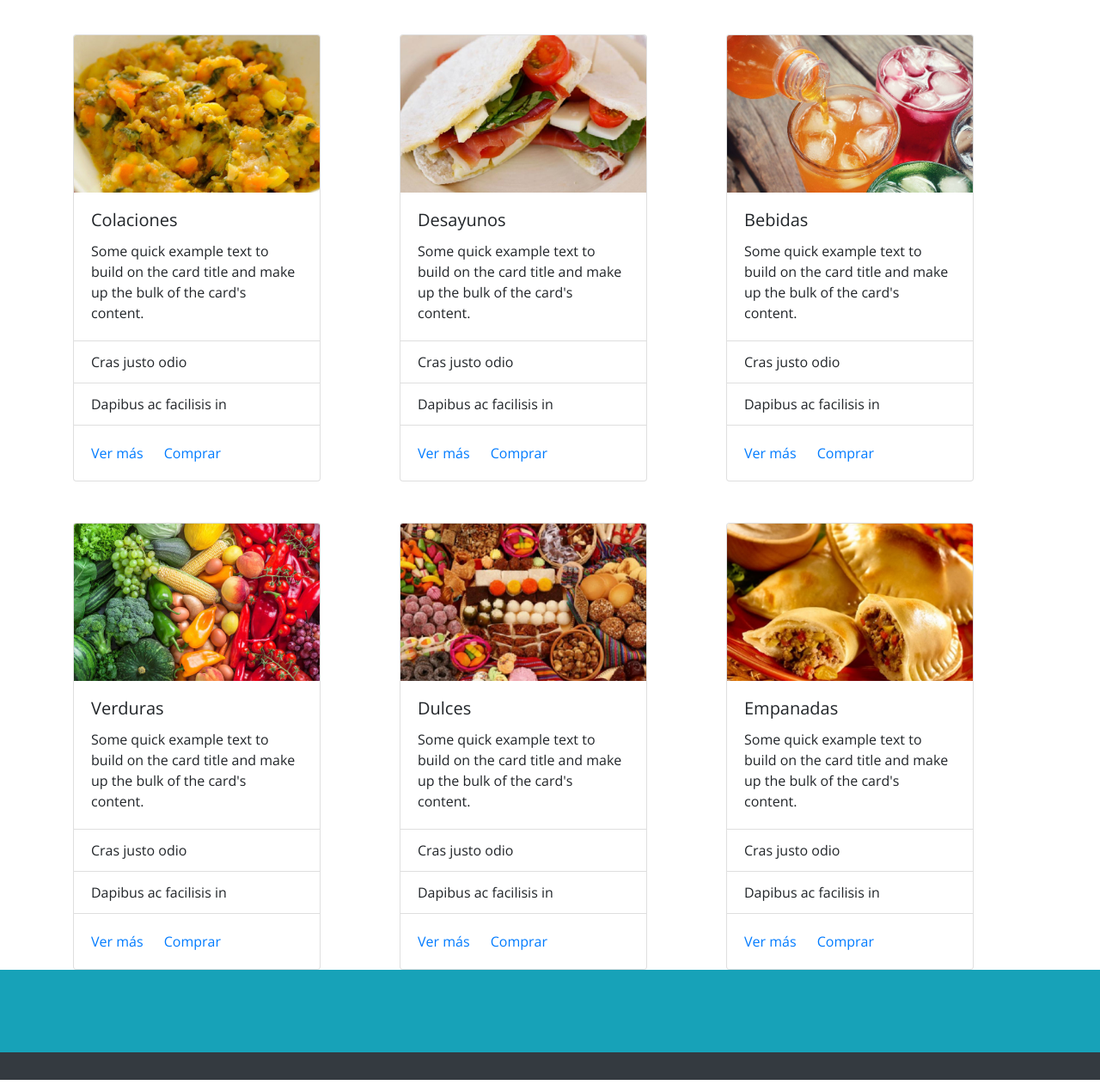
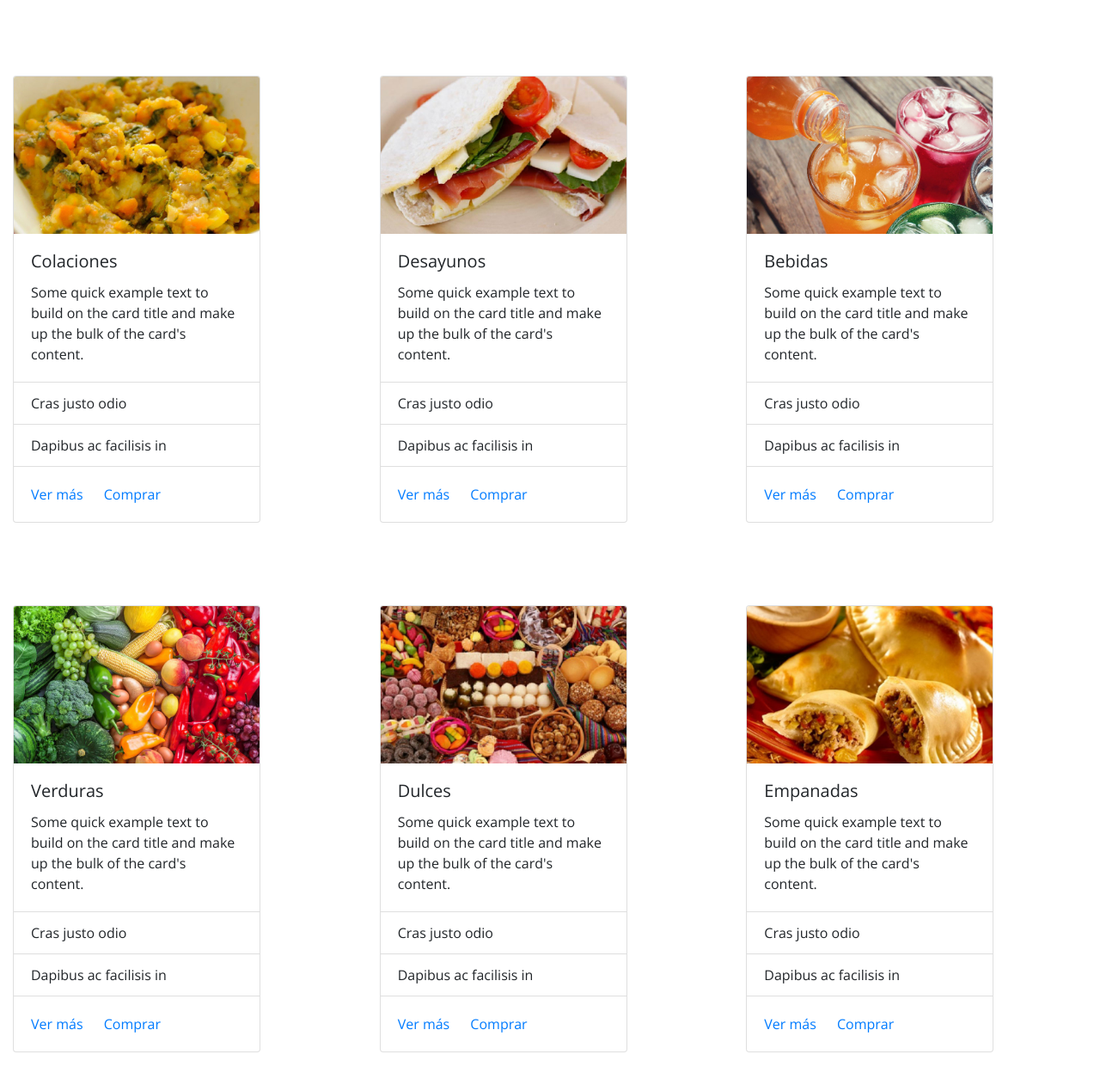
Before and after one commit to ariel-alvear/desafio-suricata, a plain HTML site: page index.html in a window 1280 px wide. Shown: the part 218-1480 px from the top of the page at 86% size. Drawn offline with nearby package versions, Linux system fonts and the light colour scheme.

Commit message:
ajustando detalles

```diff
--- a/index.html
+++ b/index.html
@@ -19,8 +19,8 @@
 
     <!--barra de navegacion-->
     <nav class="navbar navbar-expand-lg navbar-light bg-pink">
-      <a class="navbar-brand" href="#">
-        <img src="assets/img/logo.png" width="100" height="50" alt="" loading="lazy">
+      <a class="navbar-brand ml-5" href="#">
+        <img src="assets/img/logo.png" class="w-30" height="50" alt="" loading="lazy">
       </a>
       </button>
       <div class="collapse navbar-collapse" id="navbarNav">
@@ -44,9 +44,9 @@
     </header>
 
     <!-- cards 3xfila -->
-    <div class="container">
+    <div class="container-fluid">
       <div class="row mt-5">
-        <div class="col-4">
+        <div class="col-lg-4 mt-5">
           <div class="card" style="width: 18rem;">
             <img src="assets/img/colaciones.jpg" class="card-img-top" alt="charquican">
             <div class="card-body">
@@ -63,7 +63,7 @@
             </div>
           </div>
         </div>
-        <div class="col-4">
+        <div class="col-lg-4 mt-5">
           <div class="card" style="width: 18rem;">
             <img src="assets/img/desayunos.jpg" class="card-img-top" alt="pan con tomate">
             <div class="card-body">
@@ -80,7 +80,7 @@
             </div>
           </div>
         </div>
-        <div class="col-4">
+        <div class="col-lg-4 mt-5">
           <div class="card" style="width: 18rem;">
             <img src="assets/img/bebidas.jpg" class="card-img-top" alt="bebidas">
             <div class="card-body">
@@ -99,7 +99,7 @@
         </div>
       </div>
       <div class="row mt-5">
-        <div class="col-4">
+        <div class="col-lg-4 mt-5">
           <div class="card" style="width: 18rem;">
             <img src="assets/img/verduras.jpg" class="card-img-top" alt="verduras">
             <div class="card-body">
@@ -116,7 +116,7 @@
             </div>
           </div>
         </div>
-        <div class="col-4">
+        <div class="col-lg-4 mt-5">
           <div class="card" style="width: 18rem;">
             <img src="assets/img/dulces.jpg" class="card-img-top" alt="...">
             <div class="card-body">
@@ -133,7 +133,7 @@
             </div>
           </div>
         </div>
-        <div class="col-4">
+        <div class="col-md-4 mt-5">
           <div class="card" style="width: 18rem;">
             <img src="assets/img/empanadas.jpg" class="card-img-top" alt="empanadas">
             <div class="card-body">
@@ -155,14 +155,14 @@
 
     <!--medios de pagos -->
     <section>
-      <div class="bg-info p-5">
+      <div class="bg-info p-5 mt-5">
 
       </div>
 
     </section>
 
     <!-- footer -->
-    <footer class="bg-dark p-3 h-15">
+    <footer class="bg-dark p-3 w-100">
 
     </footer>
 
```
